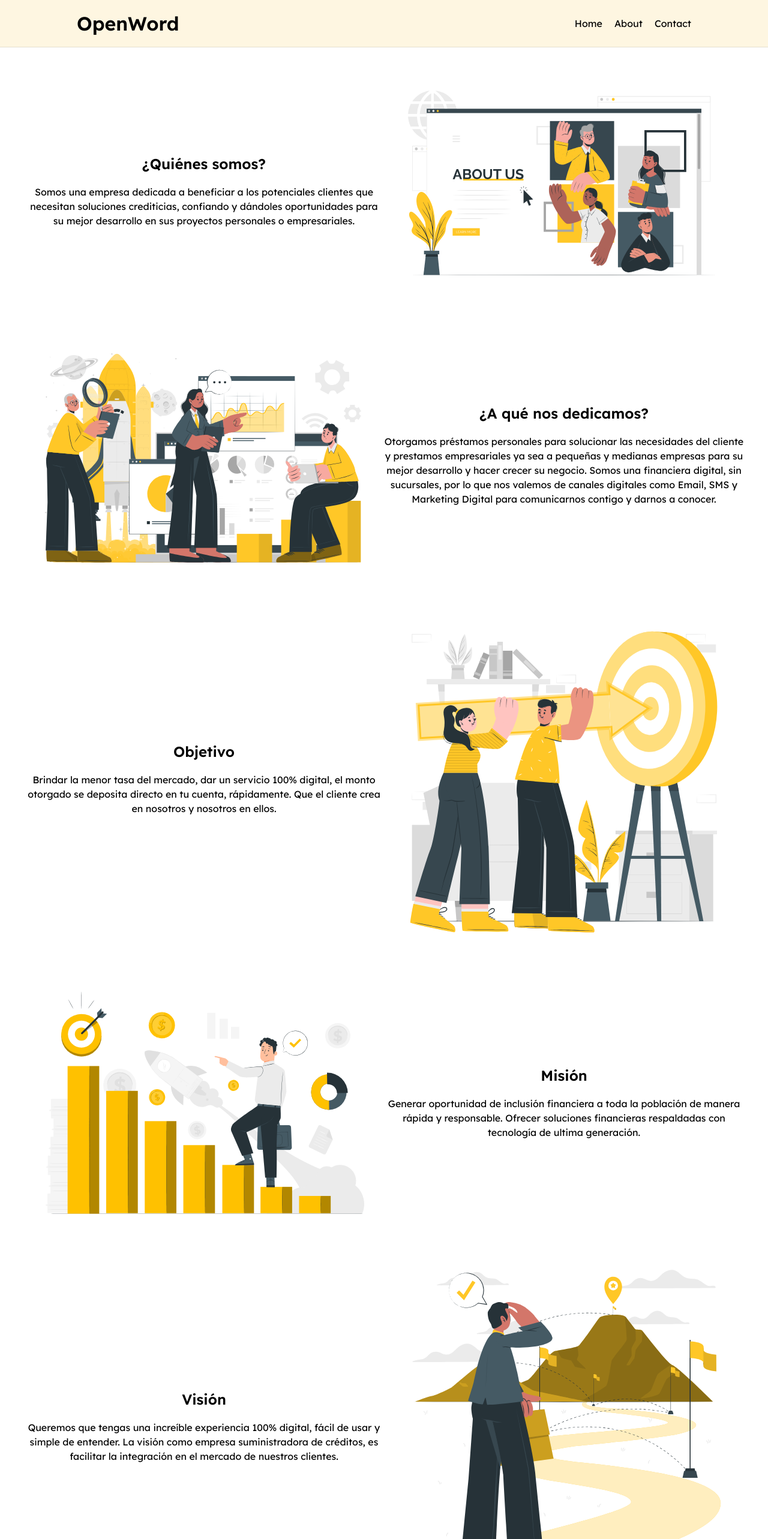
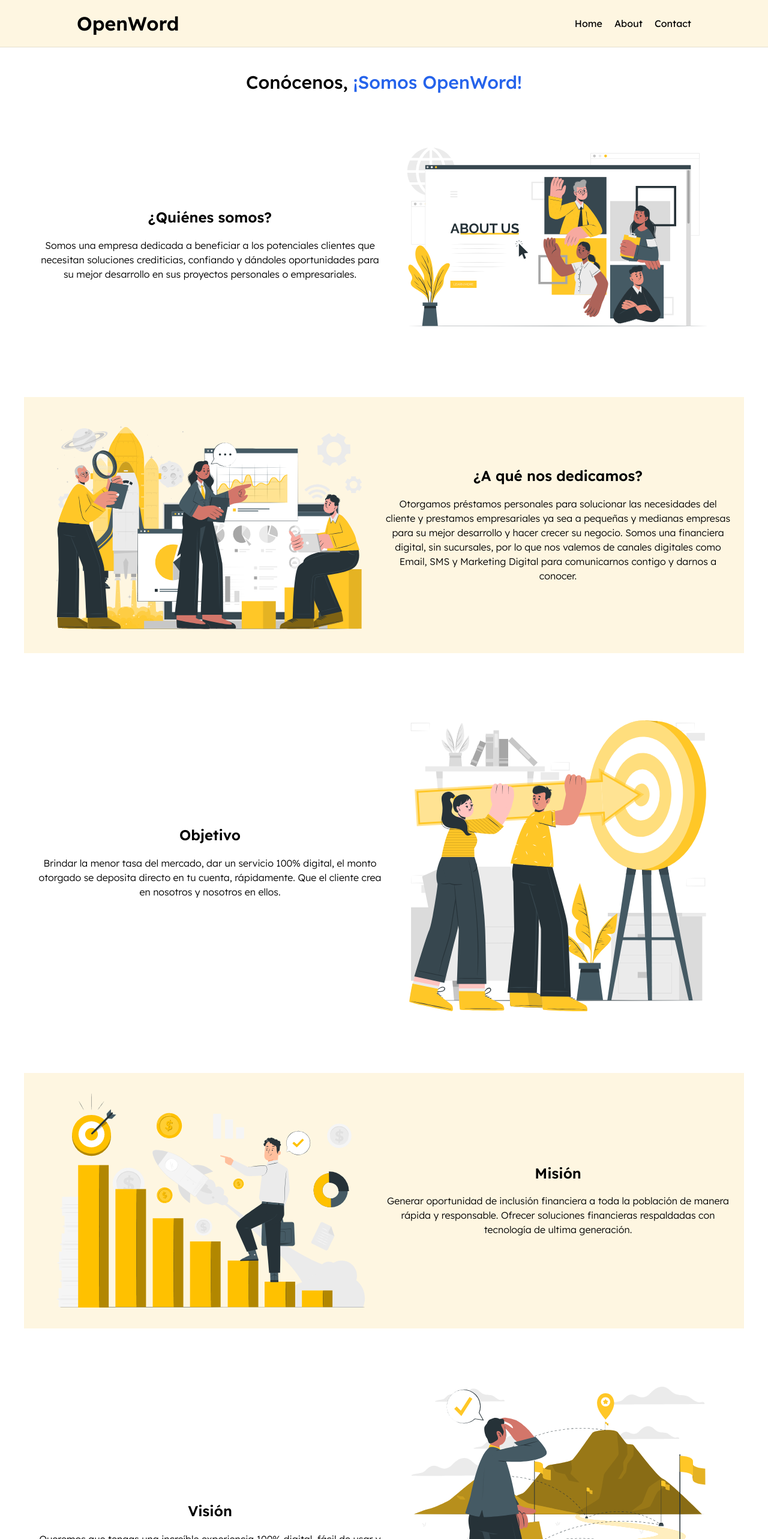
Before and after one commit to miguelhenaoa/next-js-challenge, a Next.js app: page /about in a window 1280 px wide. Shown: the top 2566 px of the page at 60% size. Built offline with nearby package versions, Linux system fonts and the light colour scheme.

Commit message:
feat: update weight for article tag

```diff
--- a/app/about/page.tsx
+++ b/app/about/page.tsx
@@ -3,10 +3,11 @@ import Image from 'next/image';
 export default function AboutPage() {
   return (
     <section className='grid p-10 text-center gap-y-10'>
-      <section className='grid grid-cols-1 md:grid-cols-2 '>
+      <h2 className='text-3xl font-medium'>Conócenos, <span className='text-blue-600'>¡Somos OpenWord!</span></h2>
+      <section className='grid grid-cols-1 p-5 md:grid-cols-2 '>
         <section className='col-span-1 gap-y-5 flex flex-col justify-center'>
           <h5>¿Quiénes somos?</h5>
-          <article>
+          <article className="font-light">
             <p>
               Somos una empresa dedicada a beneficiar a los potenciales clientes que
               necesitan soluciones crediticias, confiando y dándoles oportunidades
@@ -22,7 +23,7 @@ export default function AboutPage() {
           height={600}
         />
       </section>
-      <section className='grid grid-cols-1 md:grid-cols-2 '>
+      <section className='grid grid-cols-1 bg-[#fef6e1] p-5 md:grid-cols-2'>
         <Image
           className='col-span-1 hidden sm:block'
           src="/images/our-business.svg"
@@ -32,7 +33,7 @@ export default function AboutPage() {
         />
         <section className='col-span-1 gap-y-5 flex flex-col justify-center'>
           <h5>¿A qué nos dedicamos?</h5>
-          <article>
+          <article className="font-light">
             <p>
               Otorgamos préstamos personales para solucionar las necesidades del cliente
               y prestamos empresariales ya sea a pequeñas y medianas empresas para su
@@ -43,10 +44,10 @@ export default function AboutPage() {
           </article>
         </section>
       </section>
-      <section className='grid grid-cols-1 md:grid-cols-2 '>
+      <section className='grid grid-cols-1 p-5 md:grid-cols-2 '>
         <section className='col-span-1 gap-y-5 flex flex-col justify-center'>
           <h5>Objetivo</h5>
-          <article>
+          <article className="font-light">
             <p>
               Brindar la menor tasa del mercado, dar un servicio 100% digital, el monto
               otorgado se deposita directo en tu cuenta, rápidamente. Que el cliente
@@ -62,7 +63,7 @@ export default function AboutPage() {
           height={600}
         />
       </section>
-      <section className='grid grid-cols-1 md:grid-cols-2 '>
+      <section className='grid grid-cols-1 bg-[#fef6e1] p-5 md:grid-cols-2 '>
         <Image
           className='col-span-1 hidden sm:block'
           src="/images/mision.svg"
@@ -72,7 +73,7 @@ export default function AboutPage() {
         />
         <section className='col-span-1 gap-y-5 flex flex-col justify-center'>
           <h5>Misión</h5>
-          <article>
+          <article className="font-light">
             <p>
               Generar oportunidad de inclusión financiera a toda la población de manera
               rápida y responsable. Ofrecer soluciones financieras respaldadas con
@@ -81,10 +82,10 @@ export default function AboutPage() {
           </article>
         </section>
       </section>
-      <section className='grid grid-cols-1 md:grid-cols-2 '>
+      <section className='grid grid-cols-1 p-5 md:grid-cols-2'>
         <section className='col-span-1 gap-y-5 flex flex-col justify-center'>
           <h5>Visión</h5>
-          <article>
+          <article className="font-light">
             <p>
               Queremos que tengas una increíble experiencia 100% digital, fácil de usar
               y simple de entender. La visión como empresa suministradora de créditos,
@@ -100,7 +101,7 @@ export default function AboutPage() {
           height={600}
         />
       </section>
-      <section className='grid grid-cols-1 md:grid-cols-2'>
+      <section className='grid grid-cols-1 bg-[#fef6e1] p-5 md:grid-cols-2'>
         <Image
           className='col-span-1 hidden sm:block'
           src="/images/ethics.svg"
@@ -110,7 +111,7 @@ export default function AboutPage() {
         />
         <section className='col-span-1 gap-y-5 flex flex-col justify-center'>
           <h5>Valores institucionales</h5>
-          <article>
+          <article className="font-light">
             <p>
               Somos una financiera que ofrece productos financieros innovadores y
               personalizados que atienden la realidad de nuestros clientes para
```
